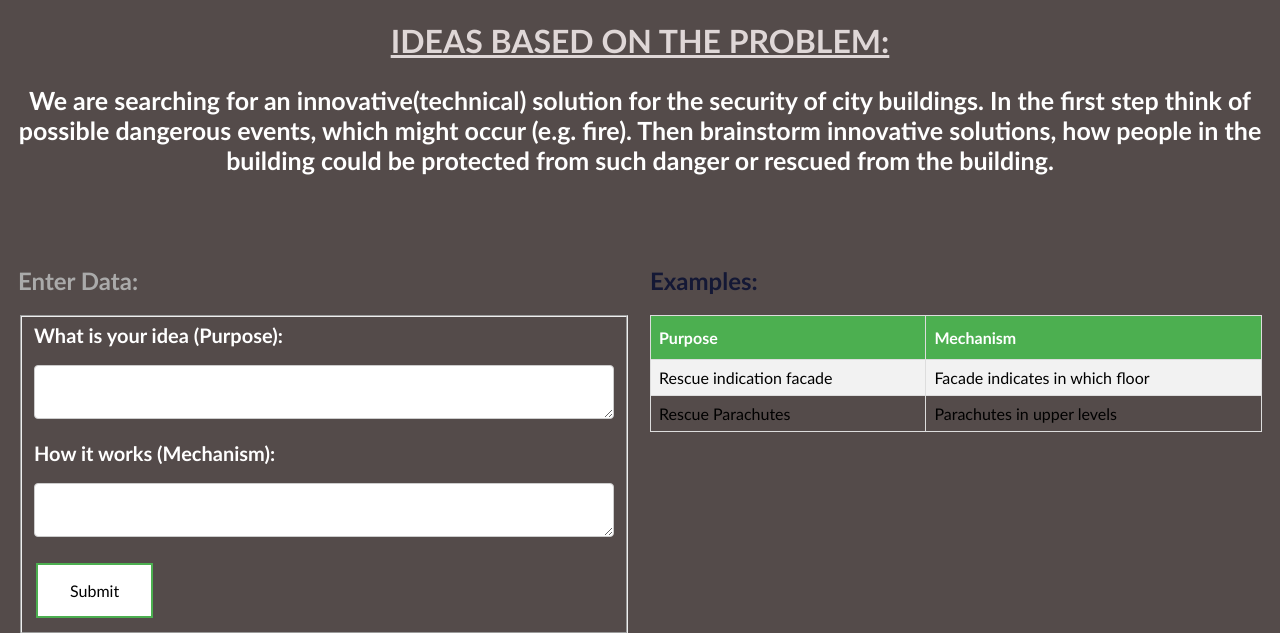
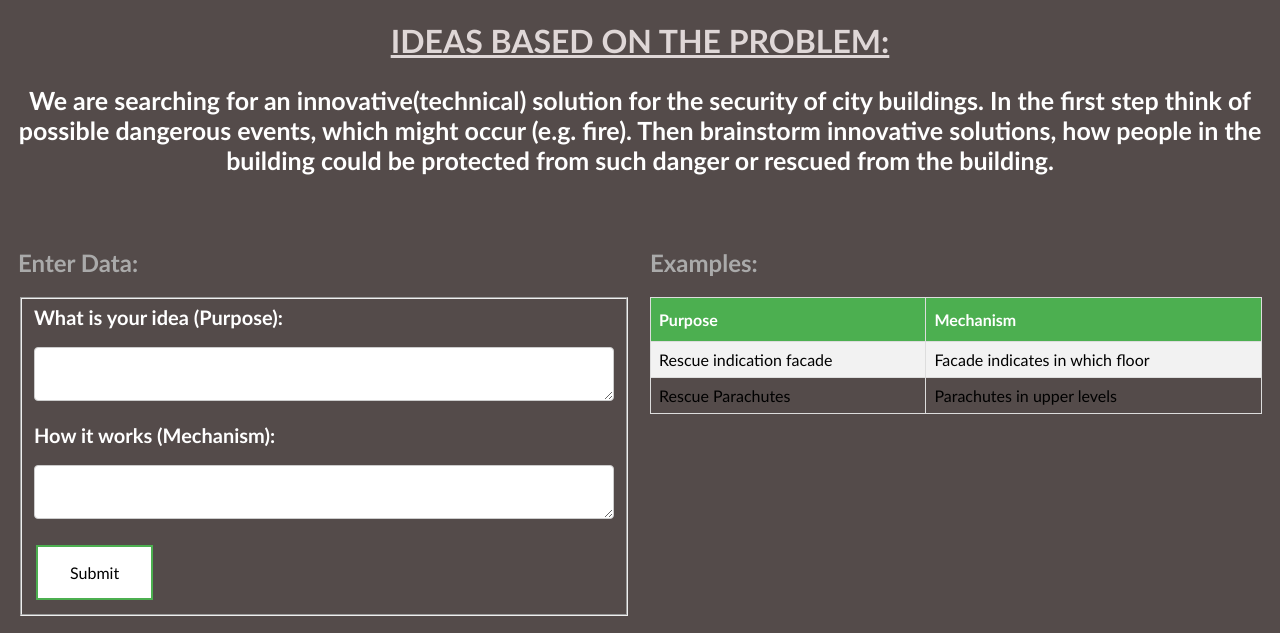
Before and after one commit to teiadom/ideasubmission, a Flask app: page / in a window 1280 px wide. Shown: the top 633 px of the page. Run offline with Flask 2, Linux system fonts and the light colour scheme.

Commit message:
added extra code

```diff
--- a/flask_qa/templates/home1.html
+++ b/flask_qa/templates/home1.html
@@ -66,7 +66,7 @@ font-family: "Trebuchet MS", Arial, Helvetica, sans-serif;
 
 .h2Eg{
 font-family: "Trebuchet MS", Arial, Helvetica, sans-serif;
- color: #141835;
+ color: #aaa;
 }
 
 p {
@@ -147,7 +147,6 @@ font-family: "Trebuchet MS", Arial, Helvetica, sans-serif;
             rescued from the building.</p>
 </div>
 <br>
-<br>
 <div class="row">
   <div class="column" style="background-color:transparent;">
     <h2>Enter Data:</h2>
```
